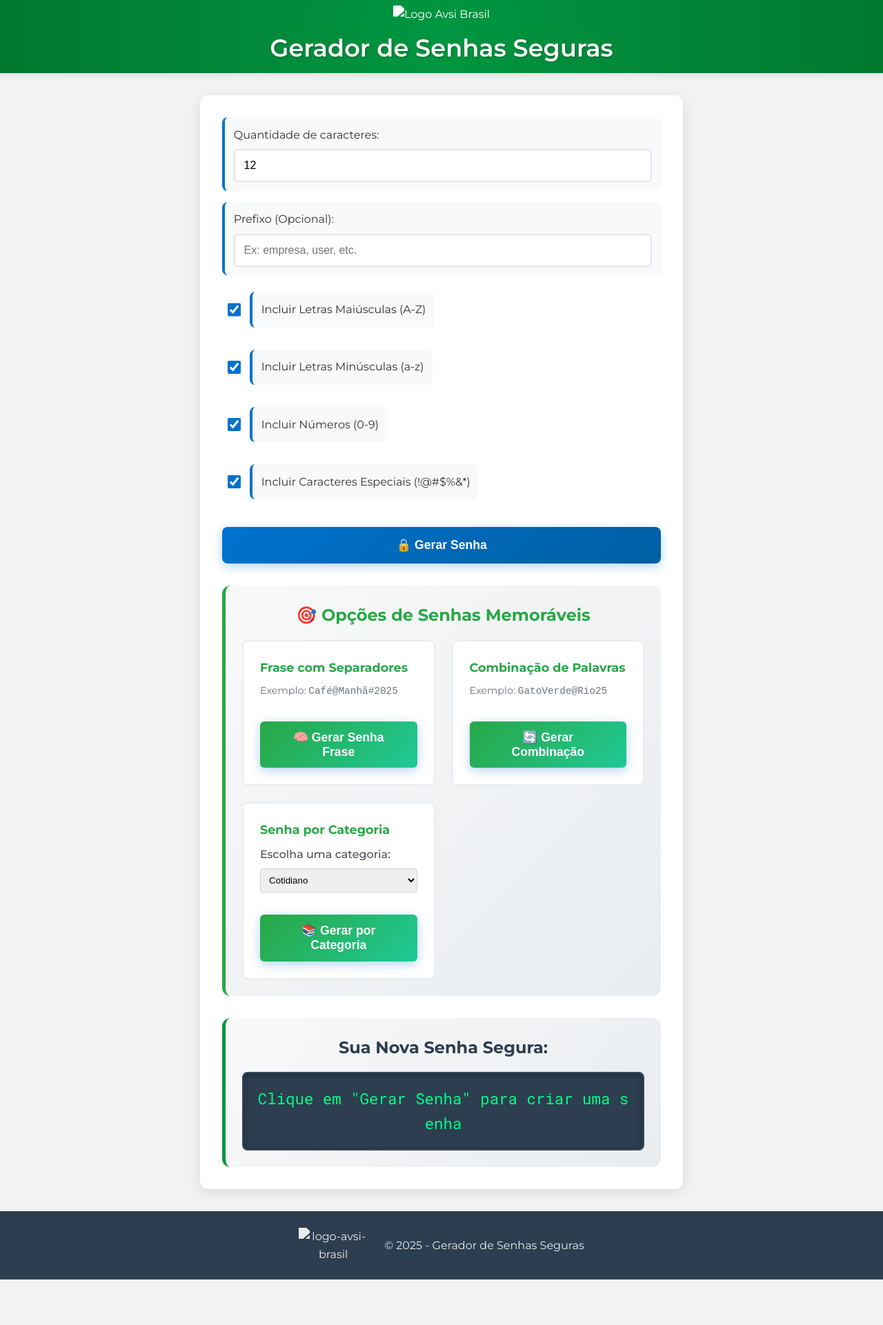
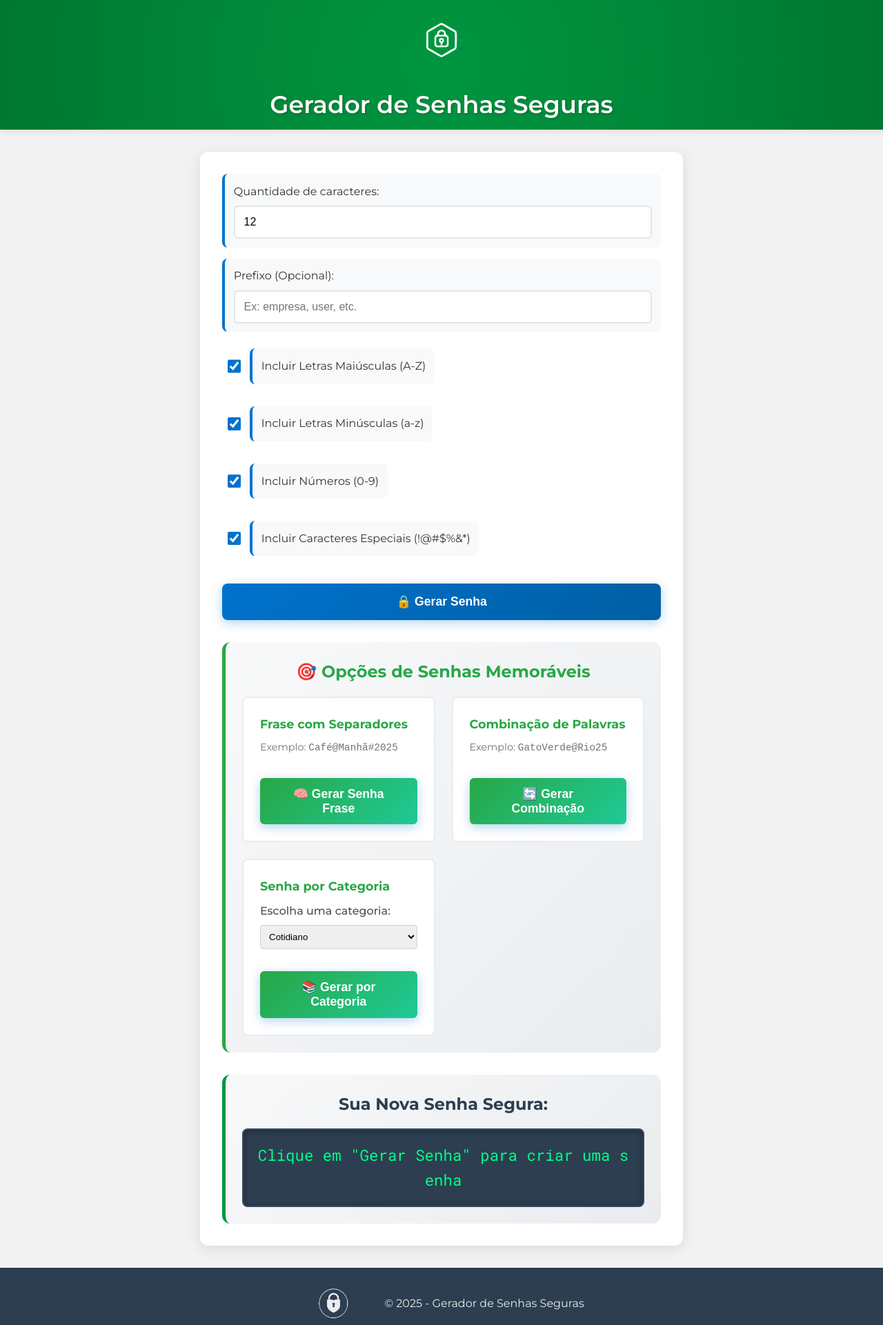
Before and after one commit to davimaschietto/Gerador-de-Senhas, a plain HTML site: page index.html in a window 1280 px wide. Shown: the whole page at 69% size. Before the commit the page ends 1855 px from the top, so only its background shows below. Drawn offline with Linux system fonts and the light colour scheme.

Commit message:
Fix image paths and improve HTML formatting
Updated image paths and cleaned up HTML structure.

```diff
--- a/index.html
+++ b/index.html
@@ -11,7 +11,7 @@
 
 <body>
     <header>
-        <img src="/imagem/images-removebg-preview.png" alt="Logo Avsi Brasil">
+        <img src="img/images-removebg-preview.png" alt="Logo Avsi Brasil">
         <h1>Gerador de Senhas Seguras</h1>
     </header>
 
@@ -103,7 +103,7 @@
 
     <footer>
         <p>&copy; 2025 - Gerador de Senhas Seguras</p>
-        <img src="/imagem/logo-cadeado.png" alt="logo-avsi-brasil">
+        <img src="img/logo-cadeado.png" alt="logo-avsi-brasil">
     </footer>
 
     <script src="js/palavras.js"></script>
```
